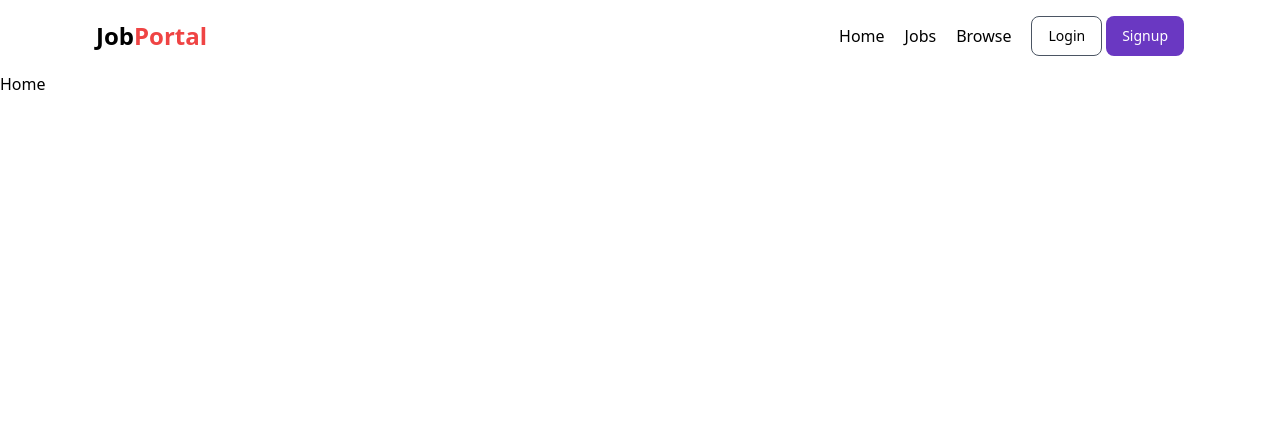
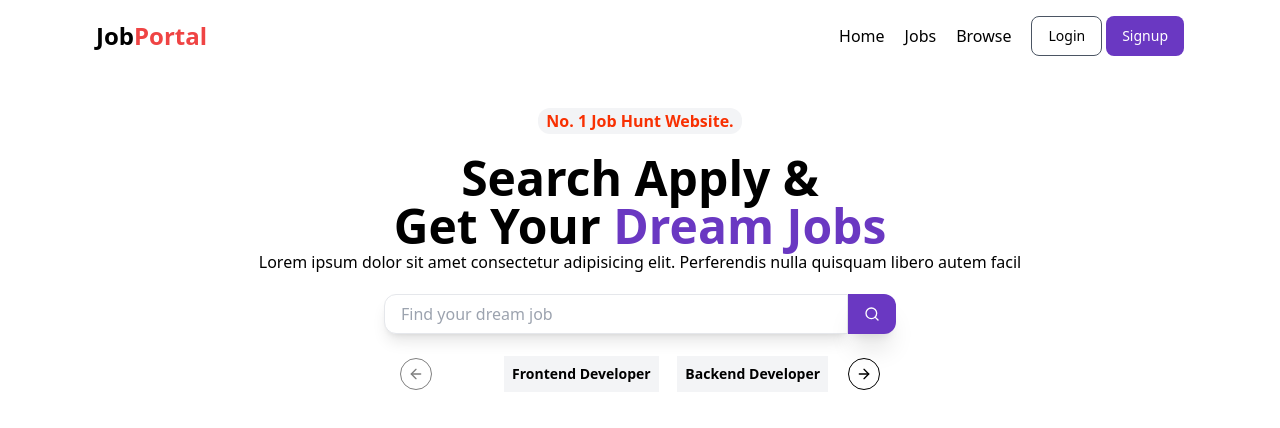
Before and after one commit to muhammadayaz77/deploy_mern_app_02, a React (Vite) app in the folder frontend/: page / in a window 1280 px wide. Shown: the top 428 px of the page. Built offline with nearby package versions, Linux system fonts and the light colour scheme.

Commit message:
feat: add HeroSection and CategoryCarousel components; integrate embla-carousel-react for carousel functionality

```diff
--- a/frontend/package.json
+++ b/frontend/package.json
@@ -19,6 +19,7 @@
     "axios": "^1.7.9",
     "class-variance-authority": "^0.7.1",
     "clsx": "^2.1.1",
+    "embla-carousel-react": "^8.5.1",
     "lucide-react": "^0.469.0",
     "next-themes": "^0.4.4",
     "react": "^18.3.1",
--- /dev/null
+++ b/frontend/src/components/CategoryCarousel.jsx
@@ -0,0 +1,49 @@
+import React from 'react'
+import { Button } from './ui/button'
+import {
+  Carousel,
+  CarouselContent,
+  CarouselItem,
+  CarouselNext,
+  CarouselPrevious,
+} from "./ui/carousel"
+
+const category = [
+  "Frontend Developer",
+  "Backend Developer",
+  "FullStack Developer",
+  "Graphic Designer",
+  "Data Science"
+]
+function CategoryCarousel() {
+  return (
+    <>
+   <div className='flex justify-center mt-5'>
+   <Carousel
+      opts={{
+        align: "start",
+      }}
+      className="w-full max-w-sm"
+    >
+      <CarouselContent>
+        {category.map((item, index) => (
+          <CarouselItem key={index} className="md:basis-1/2 lg:basis-1/3 ml-10">
+
+              <Button>
+                <div className="">
+                  <div className="text-sm bg-gray-100 text-black font-semibold p-2">{item}</div>
+                </div>
+              </Button>
+
+          </CarouselItem>
+        ))}
+      </CarouselContent>
+      <CarouselPrevious />
+      <CarouselNext />
+    </Carousel>
+   </div>
+    </>
+  )
+}
+
+export default CategoryCarousel
--- /dev/null
+++ b/frontend/src/components/HeroSection.jsx
@@ -0,0 +1,26 @@
+import React from 'react'
+import {Search} from 'lucide-react'
+import {Button} from './ui/button'
+
+function HeroSection() {
+  return (
+    <div className='flex flex-col items-center w-full'>
+      <p className='bg-gray-100 text-[#f83002] px-2 py-[1px] mt-9 mb-5 font-semibold rounded-xl'>No. 1 Job Hunt Website.</p>
+      <h1 className='text-5xl text-center font-bold'><span>Search Apply & <br /> Get Your</span> <span className='text-[#6A38C2]'>Dream Jobs</span></h1>
+      <p>Lorem ipsum dolor sit amet consectetur adipisicing elit. Perferendis nulla quisquam libero autem facil</p>
+      <div className='w-[40%] mx-auto flex items-center justify-center mt-5'>
+  <input
+    type="text"
+    className='outline-none border border-gray-200 shadow-lg px-4 py-2 w-full h-[40px] rounded-l-xl'
+    placeholder='Find your dream job'
+  />
+  <Button className='h-[40px] flex items-center justify-center bg-[#6A38c2] hover:bg-[#592da4] shadow-xl rounded-none text-white rounded-r-xl'>
+    <Search className=' w-5' />
+  </Button>
+</div>
+
+    </div>
+  )
+}
+
+export default HeroSection
--- /dev/null
+++ b/frontend/src/components/LatestJob.jsx
@@ -0,0 +1,9 @@
+import React from 'react'
+
+function LatestJob() {
+  return (
+    <div>LatestJob</div>
+  )
+}
+
+export default LatestJob
--- /dev/null
+++ b/frontend/src/components/ui/carousel.tsx
@@ -0,0 +1,260 @@
+import * as React from "react"
+import useEmblaCarousel, {
+  type UseEmblaCarouselType,
+} from "embla-carousel-react"
+import { ArrowLeft, ArrowRight } from "lucide-react"
+
+import { cn } from "@/lib/utils"
+import { Button } from "@/components/ui/button"
+
+type CarouselApi = UseEmblaCarouselType[1]
+type UseCarouselParameters = Parameters<typeof useEmblaCarousel>
+type CarouselOptions = UseCarouselParameters[0]
+type CarouselPlugin = UseCarouselParameters[1]
+
+type CarouselProps = {
+  opts?: CarouselOptions
+  plugins?: CarouselPlugin
+  orientation?: "horizontal" | "vertical"
+  setApi?: (api: CarouselApi) => void
+}
+
+type CarouselContextProps = {
+  carouselRef: ReturnType<typeof useEmblaCarousel>[0]
+  api: ReturnType<typeof useEmblaCarousel>[1]
+  scrollPrev: () => void
+  scrollNext: () => void
+  canScrollPrev: boolean
+  canScrollNext: boolean
+} & CarouselProps
+
+const CarouselContext = React.createContext<CarouselContextProps | null>(null)
+
+function useCarousel() {
+  const context = React.useContext(CarouselContext)
+
+  if (!context) {
+    throw new Error("useCarousel must be used within a <Carousel />")
+  }
+
+  return context
+}
+
+const Carousel = React.forwardRef<
+  HTMLDivElement,
+  React.HTMLAttributes<HTMLDivElement> & CarouselProps
+>(
+  (
+    {
+      orientation = "horizontal",
+      opts,
+      setApi,
+      plugins,
+      className,
+      children,
+      ...props
+    },
+    ref
+  ) => {
+    const [carouselRef, api] = useEmblaCarousel(
+      {
+        ...opts,
+        axis: orientation === "horizontal" ? "x" : "y",
+      },
+      plugins
+    )
+    const [canScrollPrev, setCanScrollPrev] = React.useState(false)
+    const [canScrollNext, setCanScrollNext] = React.useState(false)
+
+    const onSelect = React.useCallback((api: CarouselApi) => {
+      if (!api) {
+        return
+      }
+
+      setCanScrollPrev(api.canScrollPrev())
+      setCanScrollNext(api.canScrollNext())
+    }, [])
+
+    const scrollPrev = React.useCallback(() => {
+      api?.scrollPrev()
+    }, [api])
+
+    const scrollNext = React.useCallback(() => {
+      api?.scrollNext()
+    }, [api])
+
+    const handleKeyDown = React.useCallback(
+      (event: React.KeyboardEvent<HTMLDivElement>) => {
+        if (event.key === "ArrowLeft") {
+          event.preventDefault()
+          scrollPrev()
+        } else if (event.key === "ArrowRight") {
+          event.preventDefault()
+          scrollNext()
+        }
+      },
+      [scrollPrev, scrollNext]
+    )
+
+    React.useEffect(() => {
+      if (!api || !setApi) {
+        return
+      }
+
+      setApi(api)
+    }, [api, setApi])
+
+    React.useEffect(() => {
+      if (!api) {
+        return
+      }
+
+      onSelect(api)
+      api.on("reInit", onSelect)
+      api.on("select", onSelect)
+
+      return () => {
+        api?.off("select", onSelect)
+      }
+    }, [api, onSelect])
+
+    return (
+      <CarouselContext.Provider
+        value={{
+          carouselRef,
+          api: api,
+          opts,
+          orientation:
+            orientation || (opts?.axis === "y" ? "vertical" : "horizontal"),
+          scrollPrev,
+          scrollNext,
+          canScrollPrev,
+          canScrollNext,
+        }}
+      >
+        <div
+          ref={ref}
+          onKeyDownCapture={handleKeyDown}
+          className={cn("relative", className)}
+          role="region"
+          aria-roledescription="carousel"
+          {...props}
+        >
+          {children}
+        </div>
+      </CarouselContext.Provider>
+    )
+  }
+)
+Carousel.displayName = "Carousel"
+
+const CarouselContent = React.forwardRef<
+  HTMLDivElement,
+  React.HTMLAttributes<HTMLDivElement>
+>(({ className, ...props }, ref) => {
+  const { carouselRef, orientation } = useCarousel()
+
+  return (
+    <div ref={carouselRef} className="overflow-hidden">
+      <div
+        ref={ref}
+        className={cn(
+          "flex",
+          orientation === "horizontal" ? "-ml-4" : "-mt-4 flex-col",
+          className
+        )}
+        {...props}
+      />
+    </div>
+  )
+})
+CarouselContent.displayName = "CarouselContent"
+
+const CarouselItem = React.forwardRef<
+  HTMLDivElement,
+  React.HTMLAttributes<HTMLDivElement>
+>(({ className, ...props }, ref) => {
+  const { orientation } = useCarousel()
+
+  return (
+    <div
+      ref={ref}
+      role="group"
+      aria-roledescription="slide"
+      className={cn(
+        "min-w-0 shrink-0 grow-0 basis-full",
+        orientation === "horizontal" ? "pl-4" : "pt-4",
+        className
+      )}
+      {...props}
+    />
+  )
+})
+CarouselItem.displayName = "CarouselItem"
+
+const CarouselPrevious = React.forwardRef<
+  HTMLButtonElement,
+  React.ComponentProps<typeof Button>
+>(({ className, variant = "outline", size = "icon", ...props }, ref) => {
+  const { orientation, scrollPrev, canScrollPrev } = useCarousel()
+
+  return (
+    <Button
+      ref={ref}
+      variant={variant}
+      size={size}
+      className={cn(
+        "absolute  h-8 w-8 rounded-full",
+        orientation === "horizontal"
+          ? "-left-12 top-1/2 -translate-y-1/2"
+          : "-top-12 left-1/2 -translate-x-1/2 rotate-90",
+        className
+      )}
+      disabled={!canScrollPrev}
+      onClick={scrollPrev}
+      {...props}
+    >
+      <ArrowLeft className="h-4 w-4" />
+      <span className="sr-only">Previous slide</span>
+    </Button>
+  )
+})
+CarouselPrevious.displayName = "CarouselPrevious"
+
+const CarouselNext = React.forwardRef<
+  HTMLButtonElement,
+  React.ComponentProps<typeof Button>
+>(({ className, variant = "outline", size = "icon", ...props }, ref) => {
+  const { orientation, scrollNext, canScrollNext } = useCarousel()
+
+  return (
+    <Button
+      ref={ref}
+      variant={variant}
+      size={size}
+      className={cn(
+        "absolute h-8 w-8 rounded-full",
+        orientation === "horizontal"
+          ? "-right-12 top-1/2 -translate-y-1/2"
+          : "-bottom-12 left-1/2 -translate-x-1/2 rotate-90",
+        className
+      )}
+      disabled={!canScrollNext}
+      onClick={scrollNext}
+      {...props}
+    >
+      <ArrowRight className="h-4 w-4" />
+      <span className="sr-only">Next slide</span>
+    </Button>
+  )
+})
+CarouselNext.displayName = "CarouselNext"
+
+export {
+  type CarouselApi,
+  Carousel,
+  CarouselContent,
+  CarouselItem,
+  CarouselPrevious,
+  CarouselNext,
+}
--- a/frontend/src/pages/Home/Home.jsx
+++ b/frontend/src/pages/Home/Home.jsx
@@ -1,8 +1,13 @@
 import React from 'react'
+import HeroSection from '../../components/HeroSection'
+import CategoryCarousel from '../../components/CategoryCarousel'
 
 function Home() {
   return (
-    <div>Home</div>
+    <>
+    <HeroSection />
+    <CategoryCarousel />
+    </>
   )
 }
 
```
Also changed, not shown: 1 other file (tests, documents, lock files or other folders).
